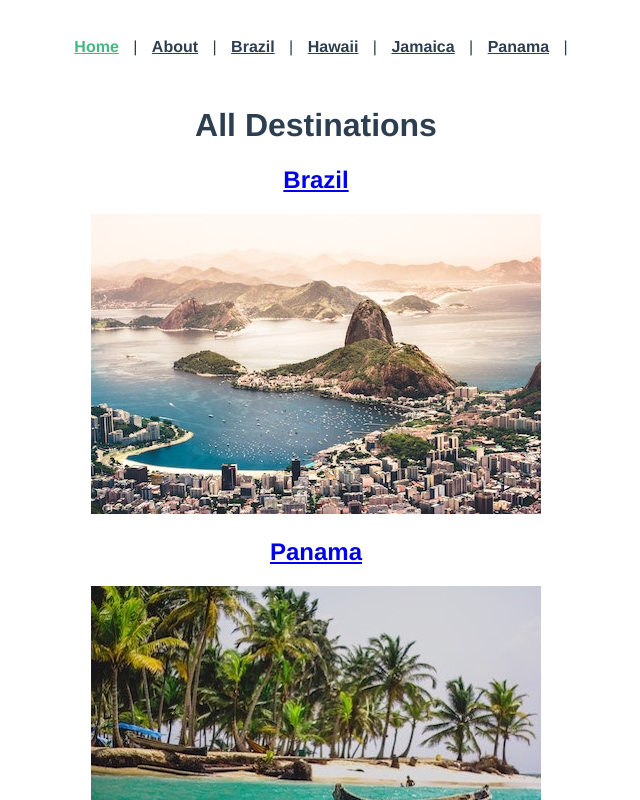
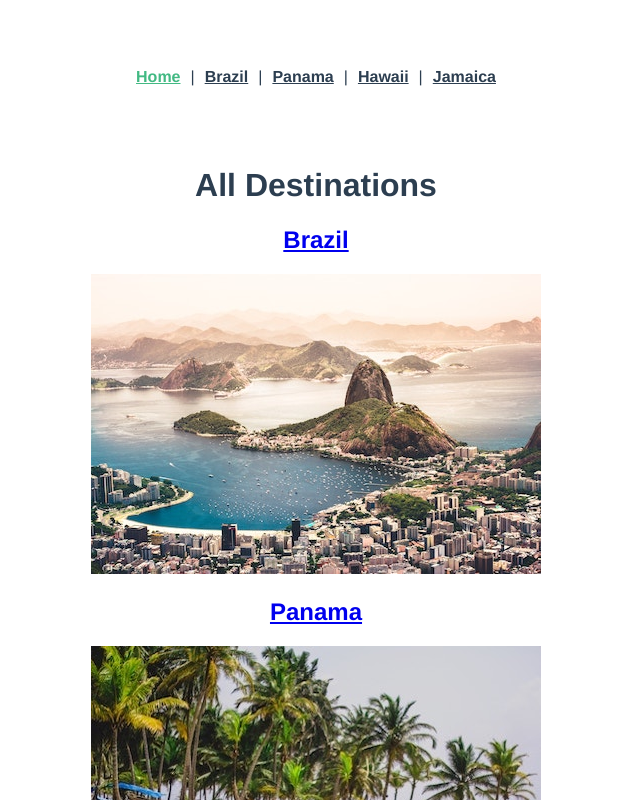
Before and after one commit to Basruhe/vue-travel-app, a Vue app: page / in a window 1280 px wide. Shown: the top 800 px of the page, without its empty margins (324-964 px from the left). Built offline with nearby package versions, Linux system fonts and the light colour scheme.

Commit message:
moved navbar to new component

```diff
--- a/src/App.vue
+++ b/src/App.vue
@@ -1,16 +1,22 @@
 <template>
   <div id="app">
     <div id="nav">
-      <router-link to="/">Home</router-link> |
-      <router-link to="/about>">About</router-link> |
-      <router-link to="/brazil">Brazil</router-link> |
-      <router-link to="/hawaii">Hawaii</router-link> |
-      <router-link to="/jamaica">Jamaica</router-link> |
-      <router-link to="/panama">Panama</router-link> |
+      <TheNavigation />
     </div>
     <router-view />
   </div>
 </template>
+
+// because you import in app.vue, its available in all pages
+<script>
+import TheNavigation from "@/components/TheNavigation";
+
+export default {
+  components: {
+    TheNavigation
+  }
+};
+</script>
 
 <style>
 #app {
--- /dev/null
+++ b/src/components/TheNavigation.vue
@@ -0,0 +1,18 @@
+<template>
+  <nav id="nav">
+    <router-link to="/">Home</router-link> |
+    <router-link to="/brazil">Brazil</router-link> |
+    <router-link to="/panama">Panama</router-link> |<router-link to="/hawaii"
+      >Hawaii</router-link
+    >
+    |<router-link to="/jamaica">Jamaica</router-link>
+  </nav>
+</template>
+
+// style scoped only applies to this componentn
+<style scoped>
+#nav {
+  display: flex;
+  justify-content: center;
+}
+</style>
```
